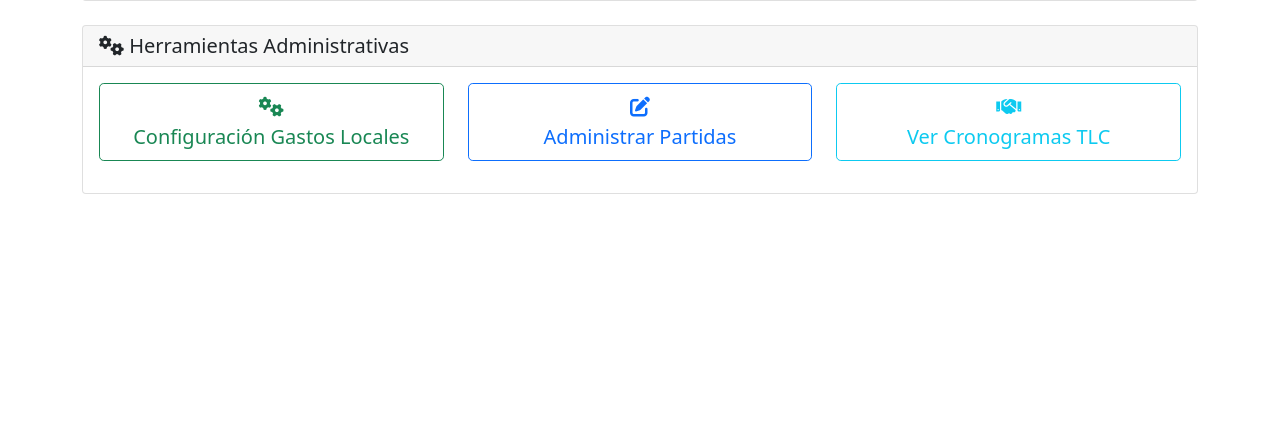
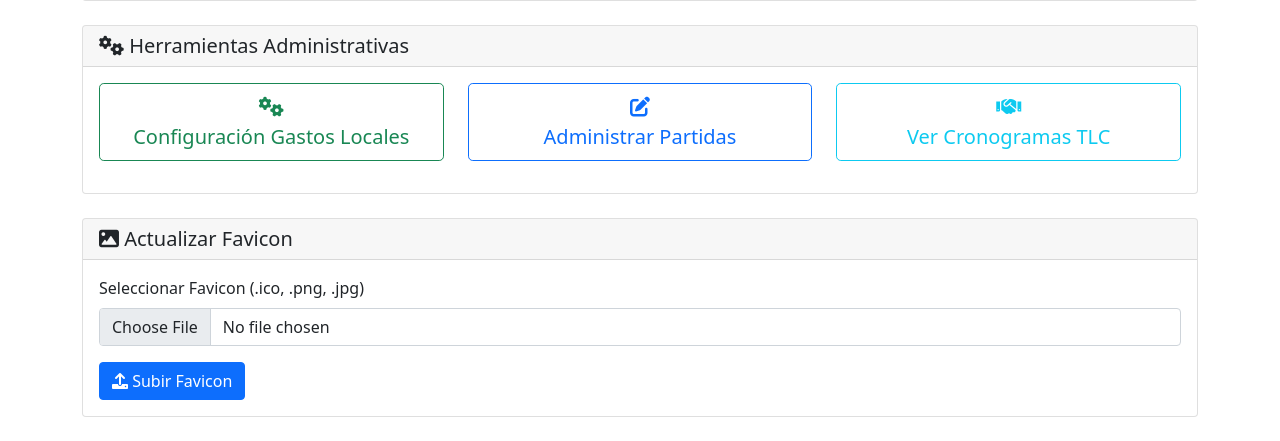
Before and after one commit to bambinounos/TaxImportEC_TLC-china, a Laravel app: page /admin in a window 1280 px wide. Shown: the part 709-1150 px from the top of the page. Before the commit the page ends 903 px from the top, so only its background shows below. Run offline with Laravel 10, Linux system fonts and the light colour scheme; the visitor is signed in with stand-in values (Sample User, id 1); data comes from the database, SQL or seed files in the repository; data that the repository does not hold is empty; settings files or empty folders that the repository lacks are supplied.

Commit message:
feat: Agregar carga de favicon en la configuración
Se ha agregado una nueva sección en el panel de administración que permite a los administradores cargar y configurar un favicon para el sitio.

- Se agregó una ruta y un método de controlador para manejar la carga de archivos.
- Se actualizó la vista de administración para incluir un formulario de carga de favicon.
- Se modificó la plantilla de la aplicación principal para mostrar dinámicamente el favicon cargado.

```diff
--- a/app/Http/Controllers/AdminController.php
+++ b/app/Http/Controllers/AdminController.php
@@ -282,4 +282,19 @@ class AdminController extends Controller
 
         return redirect()->back()->with('success', 'Configuración de gastos locales actualizada.');
     }
+
+    public function updateFavicon(Request $request)
+    {
+        $request->validate([
+            'favicon' => 'required|image|mimes:ico,png,jpg,jpeg|max:2048',
+        ]);
+
+        $favicon = $request->file('favicon');
+        $filename = 'favicon.' . $favicon->getClientOriginalExtension();
+        $favicon->move(public_path(), $filename);
+
+        SystemSetting::set('favicon_path', $filename);
+
+        return redirect()->back()->with('success', 'Favicon actualizado exitosamente.');
+    }
 }
--- a/resources/views/admin/index.blade.php
+++ b/resources/views/admin/index.blade.php
@@ -163,5 +163,27 @@
             </div>
         </div>
     </div>
+
+    <div class="row mt-4">
+        <div class="col-md-12">
+            <div class="card">
+                <div class="card-header">
+                    <h5 class="mb-0"><i class="fas fa-image"></i> Actualizar Favicon</h5>
+                </div>
+                <div class="card-body">
+                    <form action="{{ route('admin.favicon.update') }}" method="POST" enctype="multipart/form-data">
+                        @csrf
+                        <div class="mb-3">
+                            <label for="favicon" class="form-label">Seleccionar Favicon (.ico, .png, .jpg)</label>
+                            <input class="form-control" type="file" id="favicon" name="favicon" required>
+                        </div>
+                        <button type="submit" class="btn btn-primary">
+                            <i class="fas fa-upload"></i> Subir Favicon
+                        </button>
+                    </form>
+                </div>
+            </div>
+        </div>
+    </div>
 </div>
 @endsection
--- a/resources/views/layouts/app.blade.php
+++ b/resources/views/layouts/app.blade.php
@@ -6,6 +6,13 @@
     <meta name="csrf-token" content="{{ csrf_token() }}">
 
     <title>{{ config('app.name', 'TaxImportEC') }}</title>
+
+    @php
+        $faviconPath = \App\Models\SystemSetting::get('favicon_path');
+    @endphp
+    @if ($faviconPath)
+        <link rel="icon" href="{{ asset($faviconPath) }}">
+    @endif
 
     <link href="https://cdn.jsdelivr.net/npm/bootstrap@5.1.3/dist/css/bootstrap.min.css" rel="stylesheet">
     <link href="https://cdnjs.cloudflare.com/ajax/libs/font-awesome/6.0.0/css/all.min.css" rel="stylesheet">
--- a/routes/web.php
+++ b/routes/web.php
@@ -56,6 +56,8 @@ Route::middleware(['auth'])->group(function () {
         Route::resource('users', UserController::class)
             ->only(['index', 'show', 'destroy'])
             ->where(['user' => '[0-9]+']);
+
+        Route::post('/favicon', [AdminController::class, 'updateFavicon'])->name('favicon.update');
     });
 });
 
```
